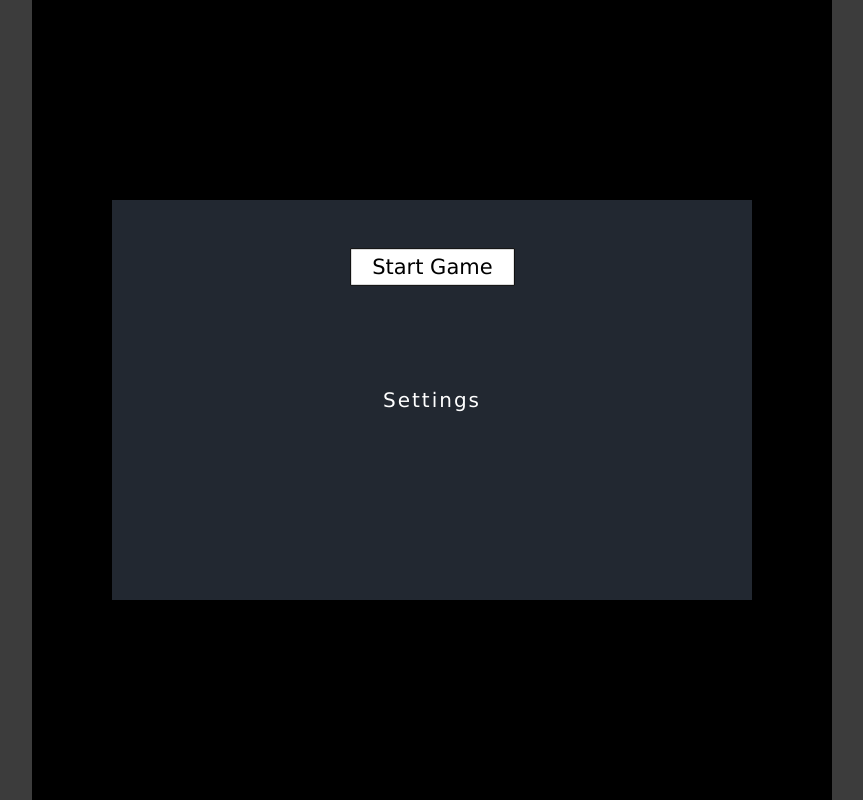
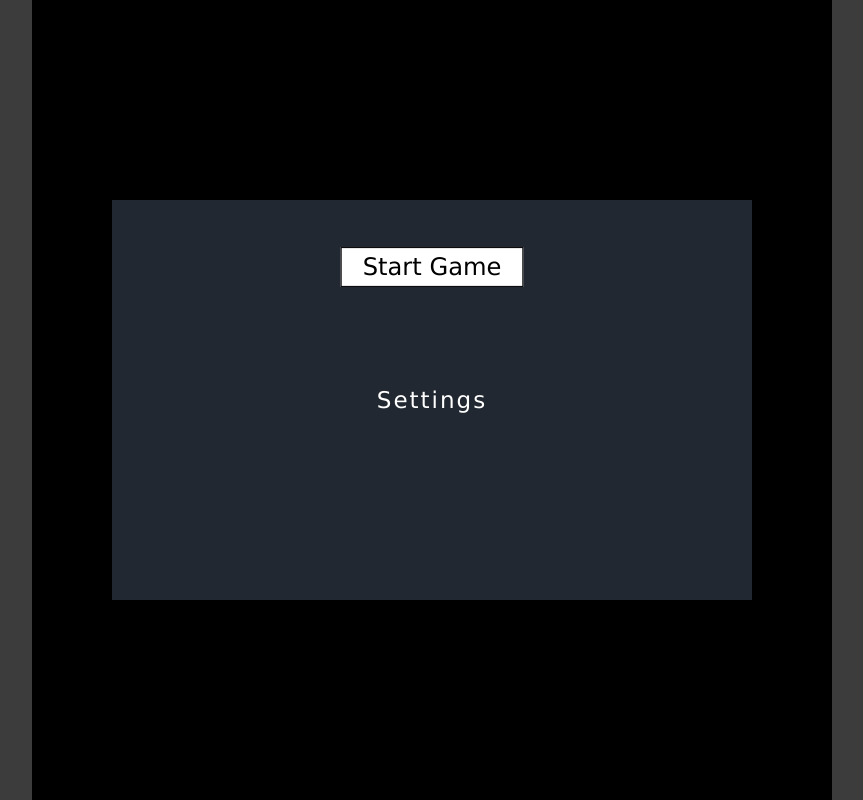
Before and after one commit to HiddeNoob/space-war, a plain HTML site: page index.html in a window 1280 px wide. Shown: the whole page, without its empty margins (208-1071 px from the left). Drawn offline with Linux system fonts and the light colour scheme.

Commit message:
fix: correct latestPaintTimestamp calculation and unify font size in CSS

```diff
--- a/models/Game.js
+++ b/models/Game.js
@@ -38,6 +38,7 @@ class Game{
     }
 
     run(){
+        globalGameVariables.latestPaintTimestamp = Date.now() - globalGameVariables.latestPaintTimestamp;
         const task = (timestamp) => {
             if(this.#isPaused) return;
             globalGameVariables.previousLatestPaintTimestamp = globalGameVariables.latestPaintTimestamp;
--- a/script.js
+++ b/script.js
@@ -18,7 +18,6 @@ function showMainMenu(){
     mainMenu.addOption(Component.create("Start Game",() => {
         const painter = new Canvas(ctx,canvas);
         const runner = new Game(painter,player);
-        globalGameVariables.latestPaintTimestamp = Date.now() - globalGameVariables.latestPaintTimestamp;
         runner.run();
         menuManager.terminate();
     }));
--- a/style.css
+++ b/style.css
@@ -1,7 +1,7 @@
 *{
     user-select: none;
     font-family: 'Lucida Sans', 'Lucida Sans Regular', 'Lucida Grande', 'Lucida Sans Unicode', Geneva, Verdana, sans-serif;
-    font-size: 20px;
+    font-size: 1.2rem;
     letter-spacing: 2px;
 }
 
```
